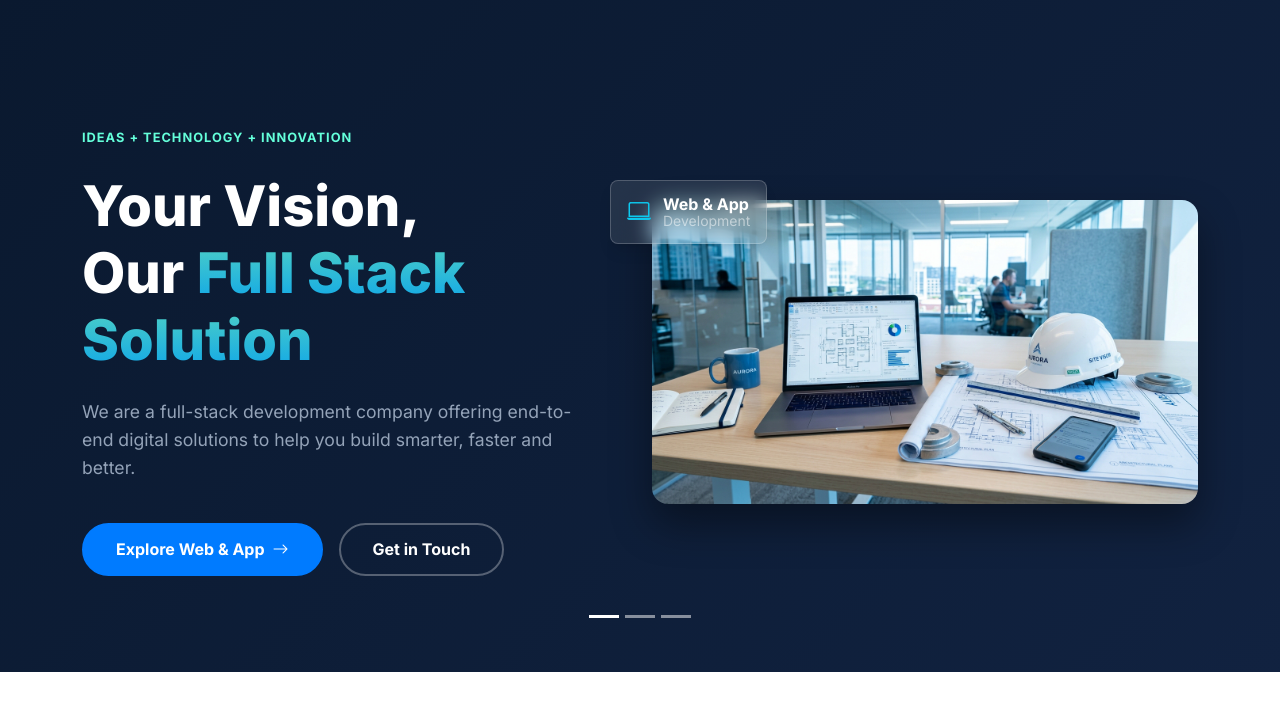
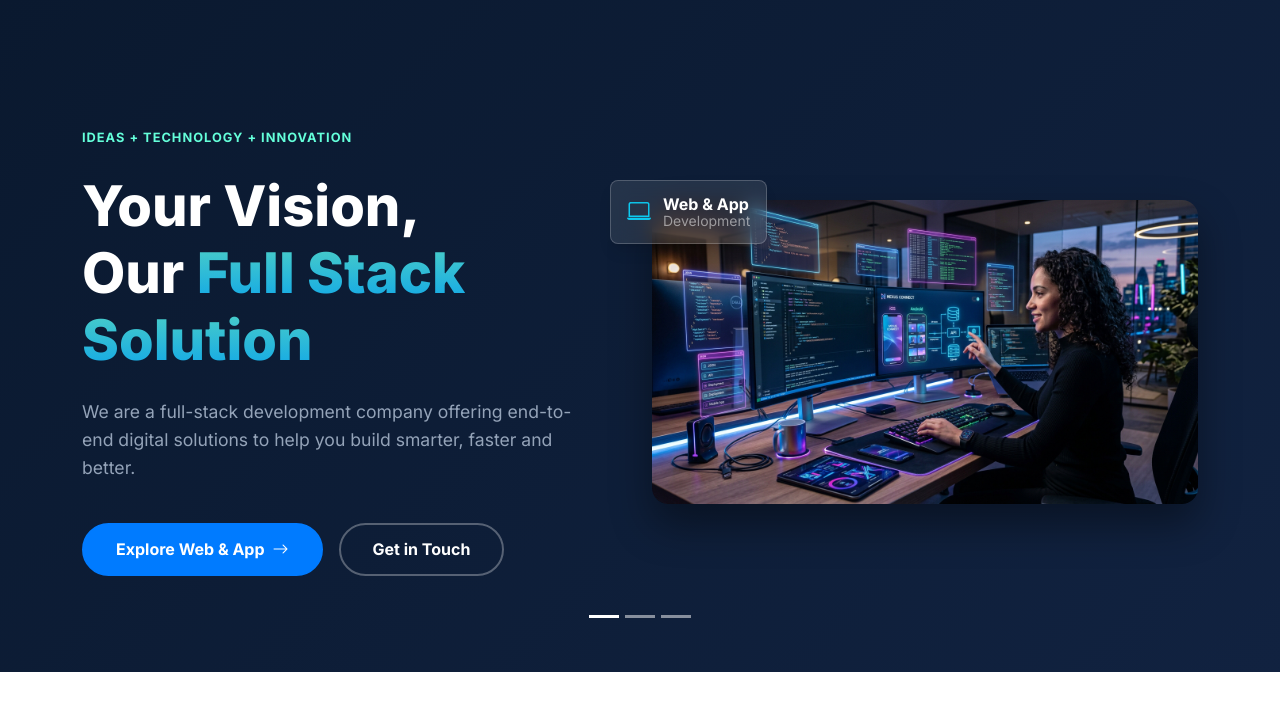
Before and after one commit to fmshaja/aslal, a PHP site: page / in a window 1280 px wide. Shown: the part 89-792 px from the top of the page. Run offline with PHP 8.4, Linux system fonts and the light colour scheme; data comes from the database, SQL or seed files in the repository; data that the repository does not hold is empty.

Commit message:
Update hero slider images

```diff
--- a/index.php
+++ b/index.php
@@ -48,7 +48,7 @@ $projects = $projStmt->fetchAll();
                                 <i class="bi bi-laptop text-info fs-4"></i>
                                 <div class="fw-bold fs-6 lh-1">Web & App<br><small class="text-white-50 fw-normal">Development</small></div>
                             </div>
-                            <img src="assets/images/hero_bg.jpg" alt="Hero Workspace" class="hero-img img-fluid">
+                            <img src="assets/images/web_app_hero.jpg" alt="Web and App Development" class="hero-img img-fluid" style="object-fit:cover; border-radius: 1rem;">
                         </div>
                     </div>
                 </div>
@@ -79,7 +79,7 @@ $projects = $projStmt->fetchAll();
                                 <i class="bi bi-building text-warning fs-4"></i>
                                 <div class="fw-bold fs-6 lh-1">Construction<br><small class="text-white-50 fw-normal">& QS</small></div>
                             </div>
-                            <img src="https://images.unsplash.com/photo-1541888086425-d81bb19240f5?auto=format&fit=crop&w=800&q=80" alt="Construction Management" class="hero-img img-fluid" style="object-fit:cover; border-radius: 1rem;">
+                            <img src="assets/images/hero_bg.jpg" alt="Construction Management" class="hero-img img-fluid" style="object-fit:cover; border-radius: 1rem;">
                         </div>
                     </div>
                 </div>
```
Also changed, not shown: assets/images/web_app_hero.jpg (added).
